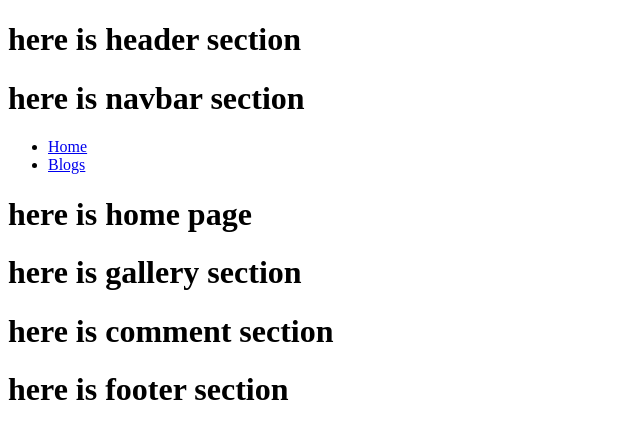
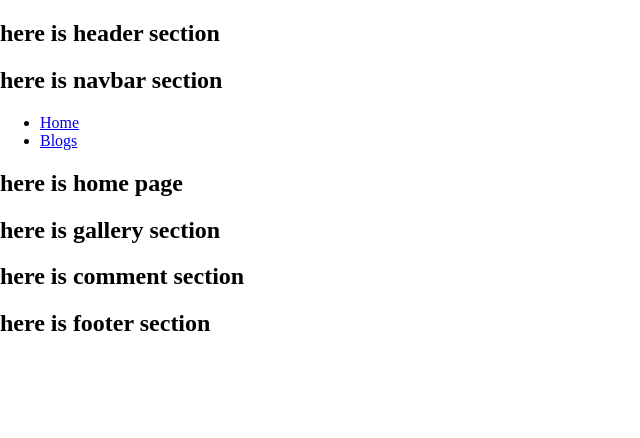
Before and after one commit to zolmitriptan/zolmitriptan.github.io, a React (Create React App) app: page / in a window 1280 px wide. Shown: the top 438 px of the page, without its empty margins (0-640 px from the left). Built offline with nearby package versions, Linux system fonts and the light colour scheme.

Commit message:
edit basic style

```diff
--- a/package.json
+++ b/package.json
@@ -7,9 +7,11 @@
     "@testing-library/jest-dom": "^5.16.5",
     "@testing-library/react": "^13.3.0",
     "@testing-library/user-event": "^13.5.0",
+    "antd": "^4.24.0",
     "react": "^18.2.0",
     "react-dom": "^18.2.0",
     "react-scripts": "5.0.1",
+    "sass": "^1.55.0",
     "web-vitals": "^2.1.4"
   },
   "scripts": {
@@ -39,6 +41,8 @@
     ]
   },
   "devDependencies": {
+    "@ant-design/icons": "^4.7.0",
+    "antd": "^4.20.5",
     "gh-pages": "^4.0.0",
     "react-router-dom": "^6.4.2"
   }
--- a/src/App.jsx
+++ b/src/App.jsx
@@ -3,14 +3,17 @@
 import Comment from "./components/comment/Comment";
 import Header from "./components/header/Header";
 import Footer from "./components/footer/Footer";
+import {Layout} from "antd";
 
 function App() {
   return (
     <div>
-      <Header />
-      <Navbar />
-      <Comment />
-      <Footer />
+      <Layout>
+        <Header />
+        <Navbar />
+        <Comment />
+        <Footer />
+      </Layout>
     </div>
   );
 }
--- a/src/pages/Blogs.jsx
+++ b/src/pages/Blogs.jsx
@@ -1,5 +1,6 @@
 import React from 'react';
 import Article from "../components/article/Article";
+import './page.scss'
 
 function Blog() {
   return (
--- a/src/pages/Home.jsx
+++ b/src/pages/Home.jsx
@@ -1,5 +1,6 @@
 import React from 'react';
 import Gallery from "../components/gallery/Gallery";
+import './page.scss'
 
 function Home() {
   return (
--- a/src/pages/NoPage.jsx
+++ b/src/pages/NoPage.jsx
@@ -1,4 +1,5 @@
 import React from 'react';
+import './page.scss'
 
 function NoPage() {
   return (
--- /dev/null
+++ b/src/pages/page.scss
@@ -0,0 +1,4 @@
+html, body {
+  margin: 0;
+  padding: 0;
+}
```
Also changed, not shown: 2 other files (tests, documents, lock files or other folders).
